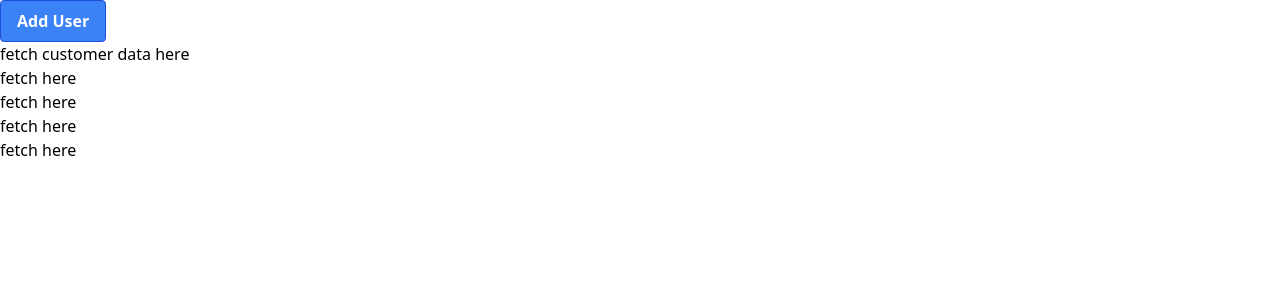
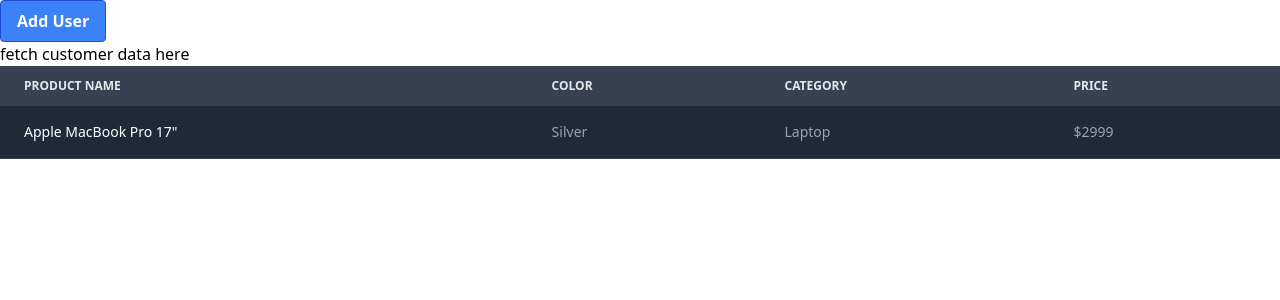
Before and after one commit to digiwebminds/tamannakhadyan.com, a PHP site: page /customers.php in a window 1280 px wide. Shown: the part 69-369 px from the top of the page. Run offline with PHP 8.4, Linux system fonts and the light colour scheme; some libraries are stand-ins or nearby versions.

Commit message:
table created for fetching in customer.php

```diff
--- a/admin/customers.php
+++ b/admin/customers.php
@@ -17,10 +17,43 @@ include "../include/navbar.php";
 </button>
 
 <h1>fetch customer data here</h1>
-<h2>fetch here</h2>
 
-<h1>fetch here</h1>
-<h1>fetch here</h1>
-<h1>fetch here</h1>
+<div class="relative overflow-x-auto">
+    <table class="w-full text-sm text-left text-gray-400">
+        <thead class="text-xs uppercase bg-gray-700 text-gray-200">
+            <tr>
+                <th scope="col" class="px-6 py-3">
+                    Product name
+                </th>
+                <th scope="col" class="px-6 py-3">
+                    Color
+                </th>
+                <th scope="col" class="px-6 py-3">
+                    Category
+                </th>
+                <th scope="col" class="px-6 py-3">
+                    Price
+                </th>
+            </tr>
+        </thead>
+        <tbody>
+            <tr class="border-b bg-gray-800 border-gray-700">
+                <th scope="row" class="px-6 py-4 font-medium whitespace-nowrap text-white">
+                    Apple MacBook Pro 17"
+                </th>
+                <td class="px-6 py-4">
+                    Silver
+                </td>
+                <td class="px-6 py-4">
+                    Laptop
+                </td>
+                <td class="px-6 py-4">
+                    $2999
+                </td>
+            </tr>
+        </tbody>
+    </table>
+</div>
+
 </body>
 </html>
```
Also changed, not shown: 1 other file.
